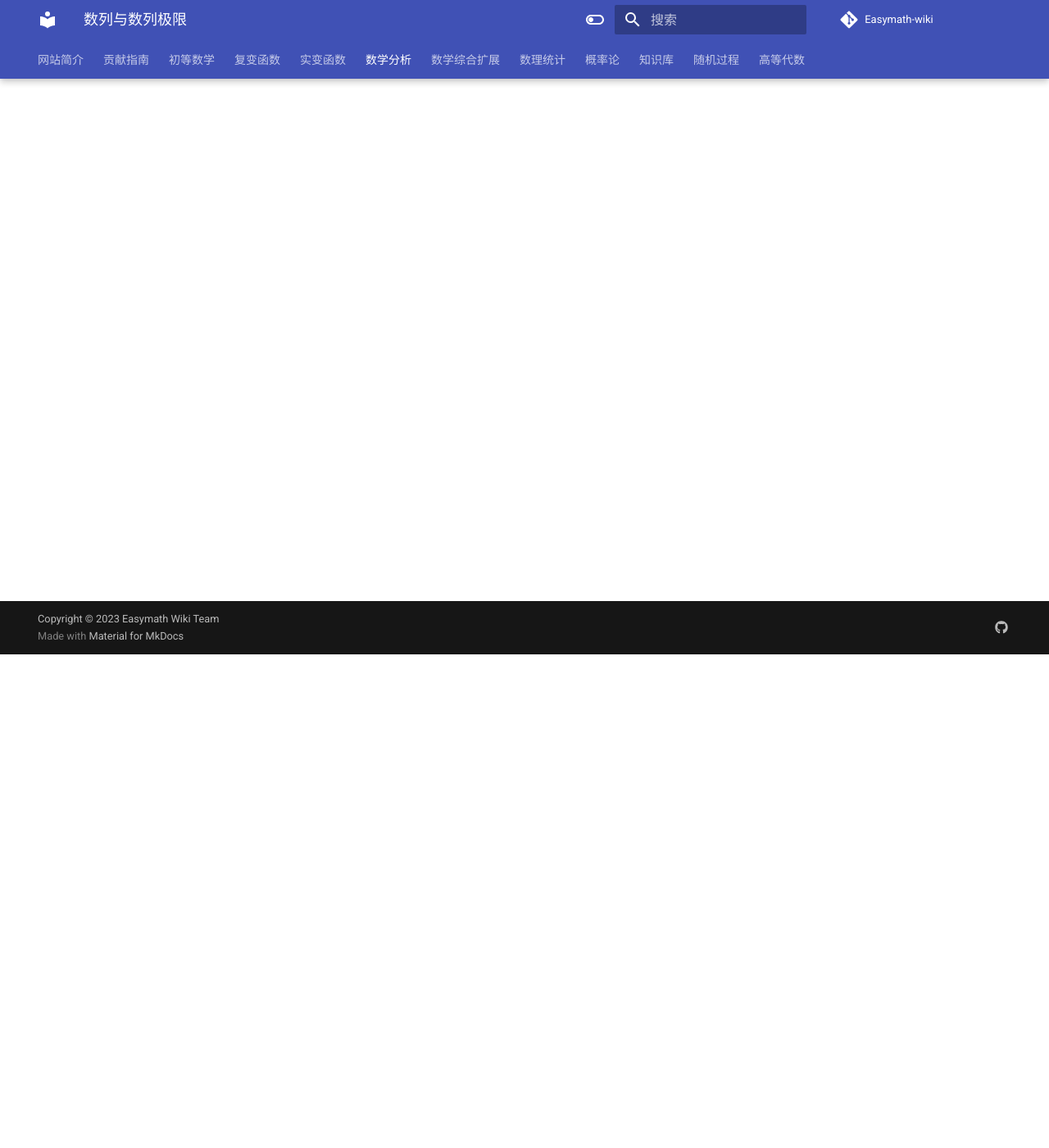
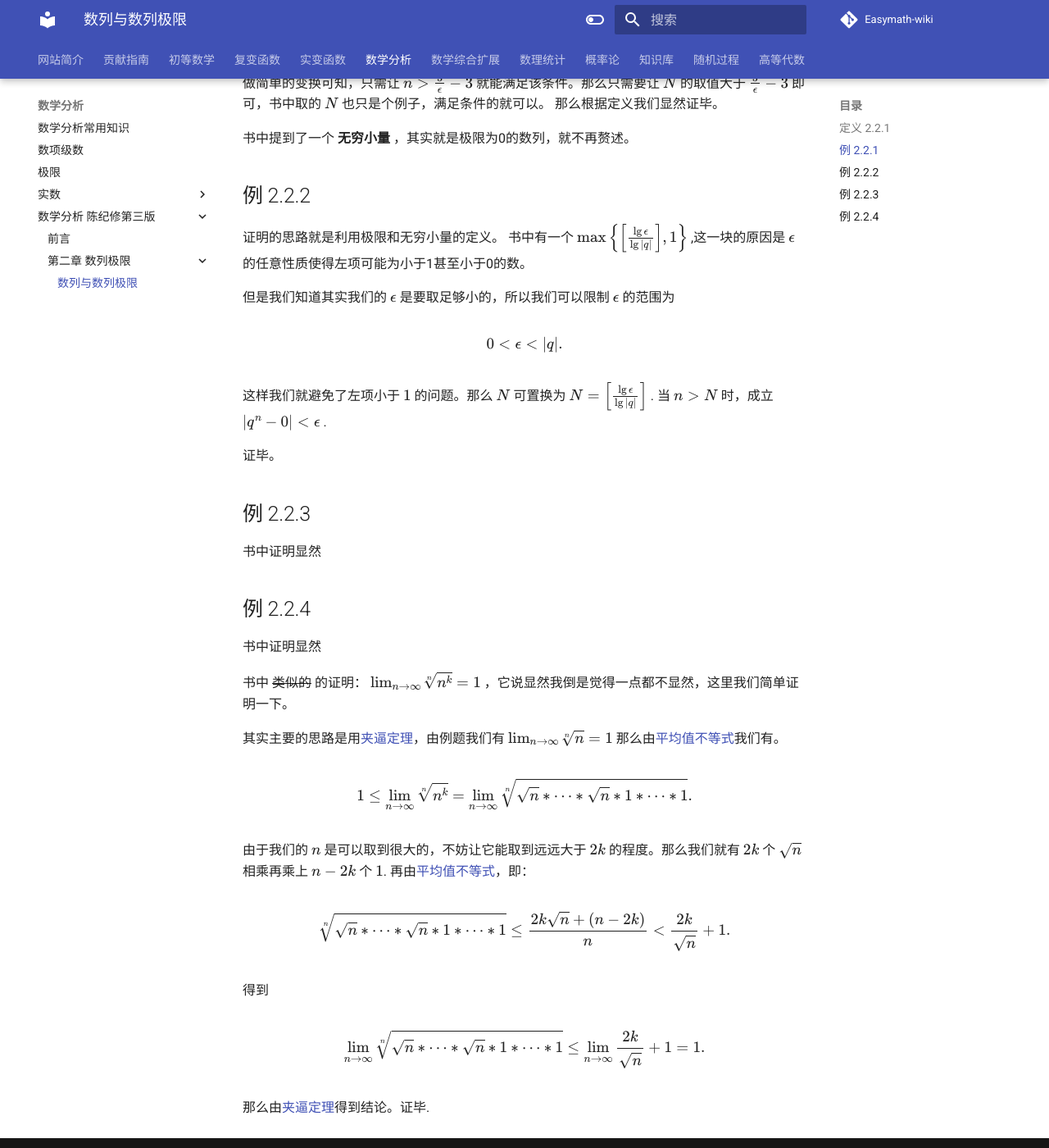
Before and after one commit to Easymath-wiki/Easymath-wiki, an MkDocs documentation site: the page built from docs/数学分析/数学分析 陈纪修第三版/第二章 数列极限/数列与数列极限.md, in a window 1280 px wide and 1400 px high, scrolled down 602 px. Shown: the whole window at 82% size. Built offline with MkDocs 1.6.1 and Material for MkDocs 9.7.7, drawn with Linux system fonts in a browser that asks for light colours; formulas are drawn with MathJax 3; comment, search, counter and statistics services are not loaded; some of the changed text lies outside the part shown.

Commit message:
update 数学分析陈纪修

```diff
--- a/docs/数学分析/数学分析 陈纪修第三版/第二章 数列极限/数列与数列极限.md
+++ b/docs/数学分析/数学分析 陈纪修第三版/第二章 数列极限/数列与数列极限.md
@@ -8,3 +8,63 @@
 
 这里我主要对怎么理解进行解释：
 其实这就是一个 **逼近** 问题，我们这里要注意定义里的两个词 **任意** 和 **给定** ，其实就是对于任意一个足够小的间隔 $\epsilon$ ，我们总能让 $n$ 取足够大，使得 $x_n$ 与 $A$ 的距离更加的小，这里就体现了 **逼近** 和 **极限**。
+
+## 例 2.2.1
+
+证明数列 ${\frac{n}{n+3}}$ 的极限为 $1$. 按照定义求解即可。
+对 $\forall \epsilon > 0$ , 要使
+
+$$
+\left | \frac{n}{n + 3} - 1 \right | = \frac{3}{n+3} < \epsilon,
+$$
+
+做简单的变换可知，只需让 $n > \frac{3}{\epsilon} - 3$ 就能满足该条件。那么只需要让 $N$ 的取值大于 $\frac{3}{\epsilon} - 3$ 即可，书中取的 $N$ 也只是个例子，满足条件的就可以。
+那么根据定义我们显然证毕。
+
+书中提到了一个 **无穷小量** ，其实就是极限为0的数列，就不再赘述。
+
+## 例 2.2.2
+
+证明的思路就是利用极限和无穷小量的定义。
+书中有一个 $\max {\left \{ \left [ \frac{\lg{\epsilon}}{\lg{|q|}} \right] , 1 \right \}}$ ,这一块的原因是 $\epsilon$ 的任意性质使得左项可能为小于1甚至小于0的数。
+
+但是我们知道其实我们的 $\epsilon$ 是要取足够小的，所以我们可以限制 $\epsilon$ 的范围为
+
+$$
+0 < \epsilon < |q|.
+$$
+
+这样我们就避免了左项小于 $1$ 的问题。那么 $N$ 可置换为 $N = \left [ \frac{\lg{\epsilon}}{\lg{|q|}}\right ]$ . 当 $n > N$ 时，成立 $|q^n - 0| < \epsilon$ .
+
+证毕。
+
+## 例 2.2.3
+
+书中证明显然
+
+## 例 2.2.4
+
+书中证明显然
+
+书中 ~~类似的~~ 的证明： $\lim_{n\rightarrow \infty} \sqrt[n]{n^k} = 1$ ，它说显然我倒是觉得一点都不显然，这里我们简单证明一下。
+
+其实主要的思路是用[夹逼定理](../../../知识库/夹逼定理.md)，由例题我们有 $\lim_{n \rightarrow \infty} \sqrt[n]{n} = 1$ 那么由[平均值不等式](../../../知识库/均值不等式.md)我们有。
+
+$$
+1 \leq \lim_{n\rightarrow \infty} \sqrt[n]{n^k} = \lim_{n \rightarrow\infty} \sqrt[n]{\sqrt{n} * \cdots * \sqrt{n} * 1 * \cdots * 1}.
+$$
+
+由于我们的 $n$ 是可以取到很大的，不妨让它能取到远远大于 $2k$ 的程度。那么我们就有 $2k$ 个 $\sqrt{n}$ 相乘再乘上 $n - 2k$ 个 $1$.
+再由[平均值不等式](../../../知识库/均值不等式.md)，即：
+
+$$
+\sqrt[n]{\sqrt{n} * \cdots * \sqrt{n} * 1 * \cdots * 1} \leq \frac{2k\sqrt{n} + (n - 2k)}{n} < \frac{2k}{\sqrt{n}} + 1.
+$$
+
+得到
+
+$$
+\lim_{n \rightarrow\infty} \sqrt[n]{\sqrt{n} * \cdots * \sqrt{n} * 1 * \cdots * 1} \leq \lim_{n \rightarrow\infty}\frac{2k}{\sqrt{n}} + 1 = 1.
+$$
+
+那么由[夹逼定理](../../../知识库/夹逼定理.md)得到结论。证毕.
```
Also changed, not shown: docs/知识库/均值不等式.md (added, +34 -0 lines), docs/知识库/夹逼定理.md (added, +25 -0 lines).
